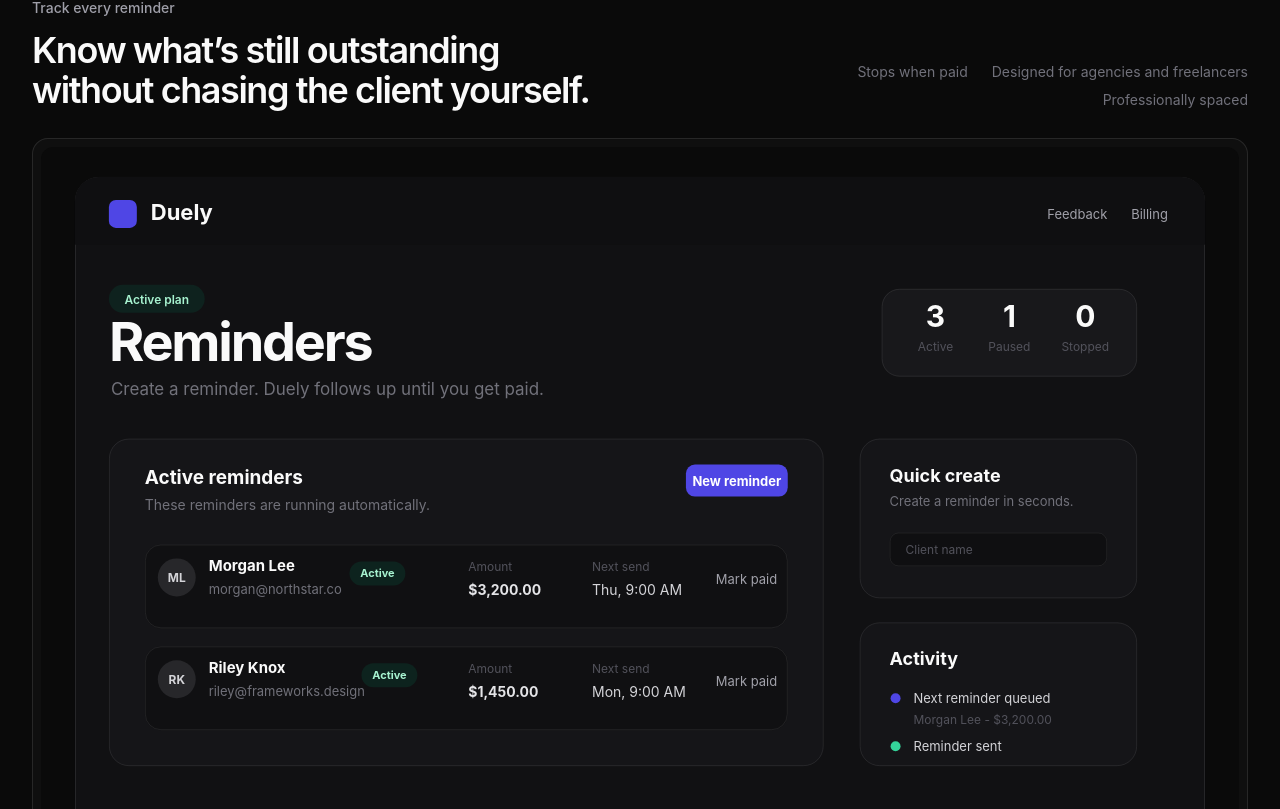
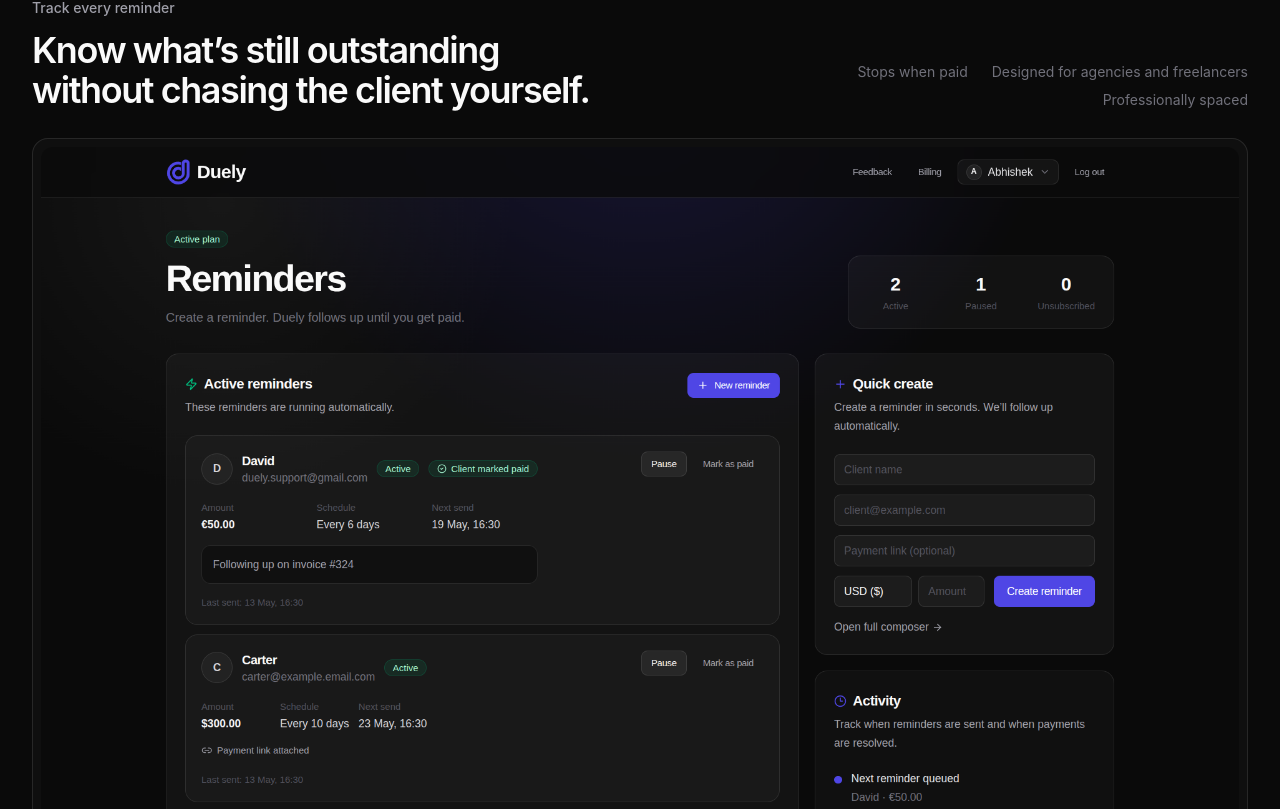
Before and after one commit to AbhishekU05/nudge, a Next.js app: page / in a window 1280 px wide. Shown: the part 971-1780 px from the top of the page. Built offline with nearby package versions, Linux system fonts and the light colour scheme; no server answers.

Commit message:
added dashboard screenshot

```diff
--- a/app/page.tsx
+++ b/app/page.tsx
@@ -130,7 +130,7 @@
           <Card className="overflow-hidden bg-white/[0.025] p-2">
             <CardContent className="p-0">
               <Image
-                src="/dashboard-preview.svg"
+                src="/dashboard-preview.png"
                 width={1200}
                 height={720}
                 alt="Duely dashboard preview showing active reminders, quick create, and reminder activity"
```
Also changed, not shown: public/dashboard-preview.png (added).
